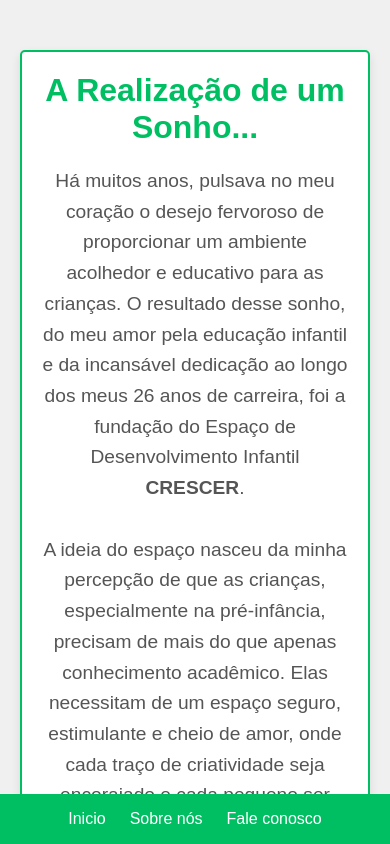
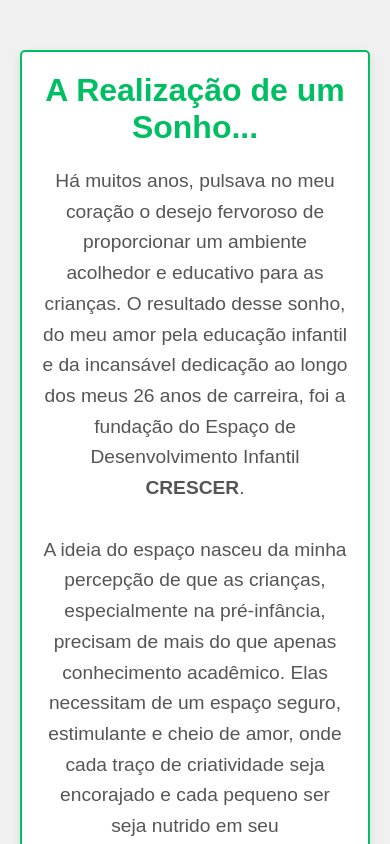
Before and after one commit to thiagonees/crescer-frontend, a Next.js app: page /about in a window 390 px wide. Shown: the top 844 px of the page. Built offline with nearby package versions, Linux system fonts and the light colour scheme.

Commit message:
🐛 Fix responsivity

```diff
--- a/src/app/about/about.module.css
+++ b/src/app/about/about.module.css
@@ -22,7 +22,7 @@
 .section {
   width: 100%;
   max-width: 1000px;
-  margin-bottom: 50px;
+  margin-bottom: 20px;
   padding: 20px;
   border: 2px solid #00bf62;
   background-color: white;
@@ -80,8 +80,6 @@
     margin-bottom: 20px;
   }
 
-
-
   .imageGrid {
     display: grid;
     gap: 40px;
@@ -95,3 +93,25 @@
   }
 
 }
+
+@media (max-width: 992px) {
+  .imageContainer {
+    display: grid;
+    justify-content: center;
+    gap: 20px;
+    /* Espaço entre as imagens lado a lado */
+    margin-bottom: 20px;
+  }
+
+  .imageGrid {
+    display: grid;
+    gap: 40px;
+    grid-template-columns: repeat(1, 1fr);
+    justify-items: center;
+  }
+
+
+  .section img {
+    width: 400px;
+  }
+}
--- a/src/app/about/page.tsx
+++ b/src/app/about/page.tsx
@@ -32,7 +32,7 @@ export default function AboutPage() {
           className={styles.image1}
           src="/images/image-1.jpeg"
           alt="Next.js logo"
-          width={400}
+          width={500}
           height={600}
           priority
         />
--- a/src/app/components/Footer/footer.module.css
+++ b/src/app/components/Footer/footer.module.css
@@ -2,13 +2,13 @@
     grid-row-start: 3;
     display: flex;
     justify-content: center;
+    align-items: center;
     gap: 24px;
     width: 100vw;
-    height: 50px;
+    height: 60px;
     margin:0;
-    position: absolute;
-    bottom:0;
-    background: #00bf62;
+    position: relative;
+    background:#00bf62;
   }
 
   .footer a {
@@ -16,6 +16,7 @@
     align-items: center;
     gap: 8px;
     color: #fff;
+    height: 50px;
 
   }
 
--- a/src/app/contact/contact.module.css
+++ b/src/app/contact/contact.module.css
@@ -1,12 +1,10 @@
-/* contact.module.css */
 .container {
   display: flex;
   flex-direction: column;
   align-items: center;
   justify-content: center;
-    min-height: 100vh;
   text-align: center;
-    background-color: #f4f4f4;
+  background-color: #fff;
   padding: 20px;
 }
 
@@ -48,7 +46,7 @@
 }
 
 .mapContainer {
-    margin-top: 20px;
+  margin-top: 50px;
   width: 100%;
   max-width: 700px;
 }
--- a/src/app/contact/page.tsx
+++ b/src/app/contact/page.tsx
@@ -40,8 +40,8 @@ export default function ContactPage() {
 
       <div className={styles.mapContainer}>
         <iframe
-          src="https://www.google.com/maps/embed?pb=..."
-          width="600"
+          src="https://www.google.com/maps/embed?pb=!1m18!1m12!1m3!1d15510.254691785445!2d-44.47703264100048!3d-13.623439838080959!2m3!1f0!2f0!3f0!3m2!1i1024!2i768!4f13.1!3m3!1m2!1s0x758fe4f45d6d0b5%3A0xbbc10b6c2d23168d!2sJaborandi%2C%20BA%2C%2047655-000%2C%20Brasil!5e0!3m2!1spt-BR!2sus!4v1732729368758!5m2!1spt-BR!2sus"
+          width="700"
           height="450"
           style={{ border: 0 }}
           loading="lazy"
--- a/src/app/globals.css
+++ b/src/app/globals.css
@@ -10,14 +10,24 @@ html,
 body {
   max-width: 100vw;
   overflow-x: hidden;
+  height: 100%;
+
 }
 
 body {
+
+  display: flex;
+  flex-direction: column; /* Coloca os elementos filhos em coluna */
+
   color: var(--foreground);
   background: var(--background);
   font-family: Arial, Helvetica, sans-serif;
   -webkit-font-smoothing: antialiased;
   -moz-osx-font-smoothing: grayscale;
+}
+
+main {
+  flex: 1; /* Faz o conteúdo crescer para ocupar o espaço restante */
 }
 
 * {
```
Also changed, not shown: src/app/components/Header/header.module.css (+9 -0 lines), public/images/image-11.jpeg (deleted), 1 other file (tests, documents, lock files or other folders). Lines whose indentation alone changed are shown as unchanged.
